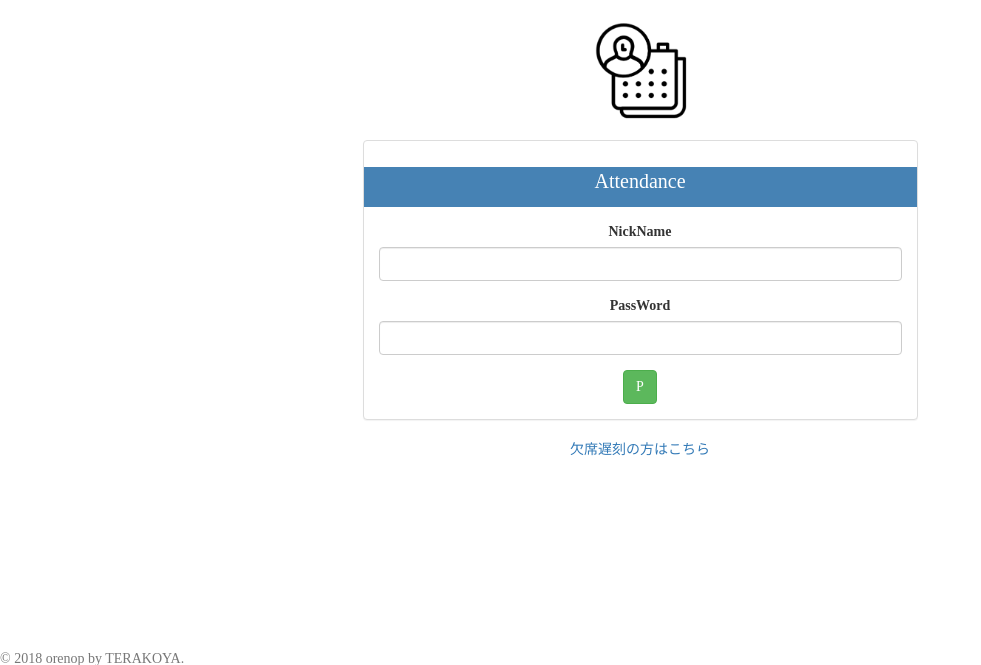
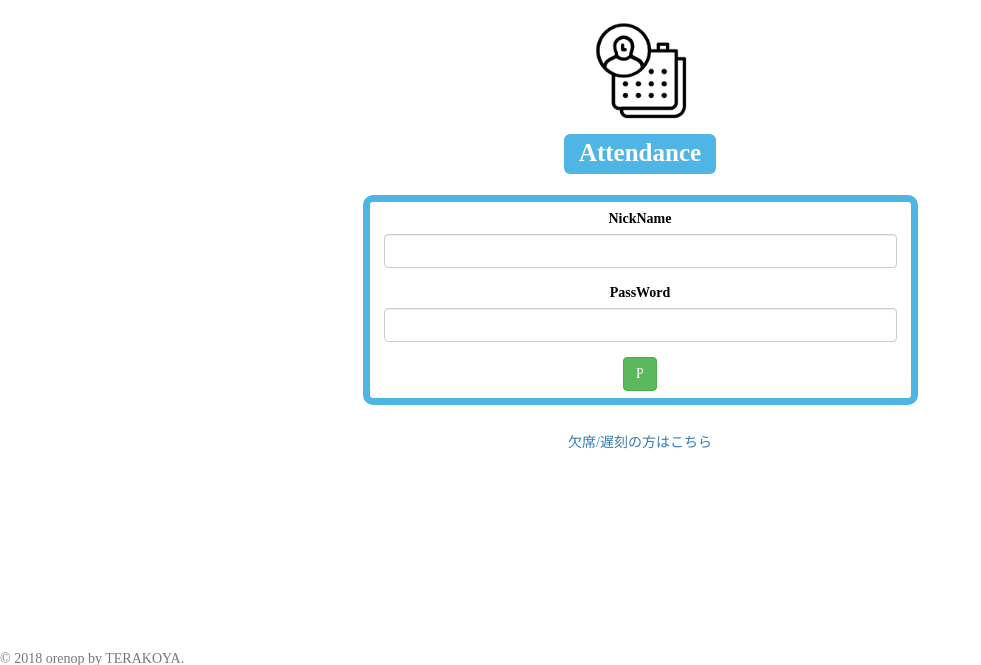
Before and after one commit to uyomaji88910/orenop, a Laravel app: page /login in a window 1280 px wide. Shown: the part 81-746 px from the top of the page, without its empty margins (0-981 px from the left). Run offline with Laravel 8, Linux system fonts and the light colour scheme; settings files or empty folders that the repository lacks are supplied; some libraries are stand-ins or nearby versions.

Commit message:
bit-mahou-sorry

```diff
--- a/app/Http/Controllers/Auth/LoginController.php
+++ b/app/Http/Controllers/Auth/LoginController.php
@@ -30,6 +30,8 @@ class LoginController extends Controller
      *
      * @var string
      */
+
+
     protected $redirectTo = '/'; // Mod by  Ryo Nakajima 06/07 7.2
 
     /**
@@ -62,12 +64,14 @@ class LoginController extends Controller
         // add attends table to record
         $attend = new Attend;
         $id = \Auth::id();
+        $status=$_REQUEST['status'];
         $exist = $attend->confirm($id, $date);
+        if($exist == true){
+            $user_id= $attend->today_id($id, $date);
+            $attend->id = \Auth::id(); // user id
+            $attend_id = $attend->id;
 
-        $status=$_REQUEST['status'];
-
-        if($exist == true){
-            return '/attends'; // 今後変更する可能性あり。7/6 edit by tiny
+            return '/attends/'. $attend_id .'/edit/'; // 今後変更する可能性あり。7/6 edit by tiny
         } else{
             if ($status == 1){
                 $attend->status = 'attend'; // attend or late or absent
@@ -84,7 +88,7 @@ class LoginController extends Controller
             $attend->save();
 
             $attend_id = $attend->id;
-            $text = '/attends/'. $attend_id;
+            $text = '/attends/'. $attend_id .'/edit/';
             return $text;
         };
     }
--- a/config/app.php
+++ b/config/app.php
@@ -228,4 +228,10 @@ return [
 
     ],
 
+//IPアドレス設定
+  //  'admin' => [
+  //  'allowipaddresses' => ['127.0.0.1', '133.237.7.89'],
+//],
+
+
 ];
--- a/public/css/style.css
+++ b/public/css/style.css
@@ -5,9 +5,10 @@ body {
     background:white;
     font-family:Montserrat;
 }
+
+
 /*footer*/
 #footer{
-
     /*bottom: 0;
     width: 100%;
     height: 100px;*/
@@ -16,6 +17,7 @@ body {
     position: absolute;
     color:white;
 }
+
 
 /* navbar.blade.php */
 .navbar {
@@ -36,6 +38,8 @@ body {
     height: 70px;
     width: 100px;
 }
+
+
 /*navbar-icons*/
 .nav-signup{
     height: 50px;
@@ -57,78 +61,41 @@ body {
     z-index: 20;
 }
 
-/* cover */
-.cover {
-    margin-top: -20px;
-    margin-bottom: 20px;
-    width: 100%;
-    height: 300px;
-    background: url("/images/cover-bg.jpg") center center no-repeat;
-    background-size: cover;
+
+/*Form-Panel*/
+.panel-primary{
+    font-size:15px;
 }
-.cover .cover-inner {
-    height: 100%;
-    margin: auto;
-    display: table;
-}
-.cover .cover-inner .cover-contents {
-    display: table-cell;
-    vertical-align: middle;
-    text-align: center;
-    position: relative;
-}
-.cover .cover-inner .cover-contents h1 {
-    margin: 0 0 20px 0;
-    color: #fff;
+.panel-body{
+  font-family:century gothic;
+  padding: 0.5em 1em;
+    margin: 2em 0;
     font-weight: bold;
-    letter-spacing: 0.15em;
-}
-.cover .btn-success {
-    background-color: #ed486f;
-    border-color: #ed486f;
+    color: black;/*文字色*/
+    background: #FFF;
+    border: solid 7px #4eb5e5;/*線*/
+    border-radius: 10px;/*角の丸み*/
 }
 
+
 /*reginster.blade.php*/
-.signup {
+.signup {    /*iconimage*/
     height: 100px;
     width: auto;
 }
-.panel-primary{
-    background-color:#4682B4;
-    height: 40px;
-    font-size:20px;
-}
+
+
 /*login.blade.php*/
-.att{
+.att{    /*iconimage*/
     height: 100px;
     width: auto;
 }
-.string{
+.string{    /*formの文字*/
     color:white;
+    font-size:25px;
+    font-family:Ludica Sans Unicode;
 }
 
-/*
-.text-center{
-    background-image: linear-gradient(-90deg, #98DD9F, #98A8DD);
-}
-*/
-
-/*welcome1.blade.php*/
-/*.allscreen{
-    background: linear-gradient(-90deg, #B8E297, #2099DF);
-}*/
-.top-logo{
-    height: auto;
-    width: 100px;
-}
-.form-group{
-  color:;
-  font-family: Montserrat;
-}
-.welcome{
-  color:white;
-  font-family: Montserrat;
-}
 /*edit.blade.php- labelに色を追加 & badgeに色を追加*/
 .label{
   background-color:#4eb5e5;
@@ -136,15 +103,9 @@ body {
 .badge{
  background-color:#4eb5e5;
 }
-/*welcome1.blade.php/orenop-logo*/
-.title{
-    font-family:Montserrat;
-    color:#fff;
-    font-size:35px;
-    padding: 20px 40px;
-    margin-left:7px;
-    pointer-events: none;
-}
+
+
+
 
 
 
@@ -219,6 +180,35 @@ body {
   animation-iteration-count: 1;
 }
 
+
+
+
+
+/*welcome1.blade.php/orenop-logo*/
+.title{
+    font-family:Montserrat;
+    color:#fff;
+    font-size:35px;
+    padding: 20px 40px;
+    margin-left:7px;
+    pointer-events: none;
+}
+/*welcome1.blade.php*/
+/*.allscreen{
+    background: linear-gradient(-90deg, #B8E297, #2099DF);
+}*/
+.top-logo{
+    height: auto;
+    width: 100px;
+}
+.form-group{
+  color:;
+  font-family: Montserrat;
+}
+.welcome{
+  color:white;
+  font-family: Montserrat;
+}
 /*****welcome1.blade.phpの背景グラデーションgradation for background******/
  @import url(https://fonts.googleapis.com/css?family=Bitter);
     body {
--- a/resources/views/auth/login.blade.php
+++ b/resources/views/auth/login.blade.php
@@ -3,9 +3,8 @@
 @section('content')
 <div class="row">
     <div class="col-xs-offset-3 col-xs-6">
-        <center><img src='images/att.png' class="att"></center><br>
-        <div class="panel panel-default">
-            <center class="panel-primary"><p class='string'>Attendance</p></center>
+        <center><img src="{{ asset("/images/att.png") }}" class="att"></center><br>
+                <h1 class='label label-primary string'>Attendance</h1>
                 <div class="panel-body">
     {!! Form::open(['route' => 'login.post']) !!}
                         <div class="form-group">
@@ -26,7 +25,8 @@
                     {!! form::close() !!}
                 </div>
             </div>
-         {!! link_to_route('others.get', '欠席遅刻の方はこちら') !!}
+        </div>
+         {!! link_to_route('others.get', '欠席/遅刻の方はこちら') !!}
     </div>
 </div>
 @endsection
--- a/resources/views/commons/navbar.blade.php
+++ b/resources/views/commons/navbar.blade.php
@@ -15,9 +15,9 @@
             </div>
                 <div class="collapse navbar-collapse" id="bs-example-navbar-collapse-1">
                     <ul class="nav navbar-nav navbar-right">
-                        <li><a href="{{ route('signup.get') }}"><img src="images/signup-white.png" class='nav-signup'>Sign Up</a></li>
-                        <li><a href="{{ route('logout.get') }}"><img src="images/nav-logout.png" class='nav-logout'> Logout</a></li>
-                        <li><a href="{{ route('lists.attend') }}" class="attendance"><img src="images/nav-att.png" class='nav-login'> List</a></li>
+                        <li><a href="{{ route('signup.get') }}"><img src= "{{ asset("/images/signup-white.png") }}" class='nav-signup'>Sign Up</a></li>
+                        <li><a href="{{ route('logout.get') }}"><img src="{{ asset("/images/nav-logout.png") }}" class='nav-logout'> Logout</a></li>
+                        <li><a href="{{ route('lists.attend') }}" class="attendance"><img src="{{ asset("/images/nav-att.png") }}" class='nav-login'> List</a></li>
 
             　       </ul>
                 </div>
```
Also changed, not shown: app/Attend.php (+10 -0 lines), resources/views/auth/register.blade.php (+13 -9 lines), resources/views/others.blade.php (+4 -5 lines). Lines whose indentation alone changed are shown as unchanged.
